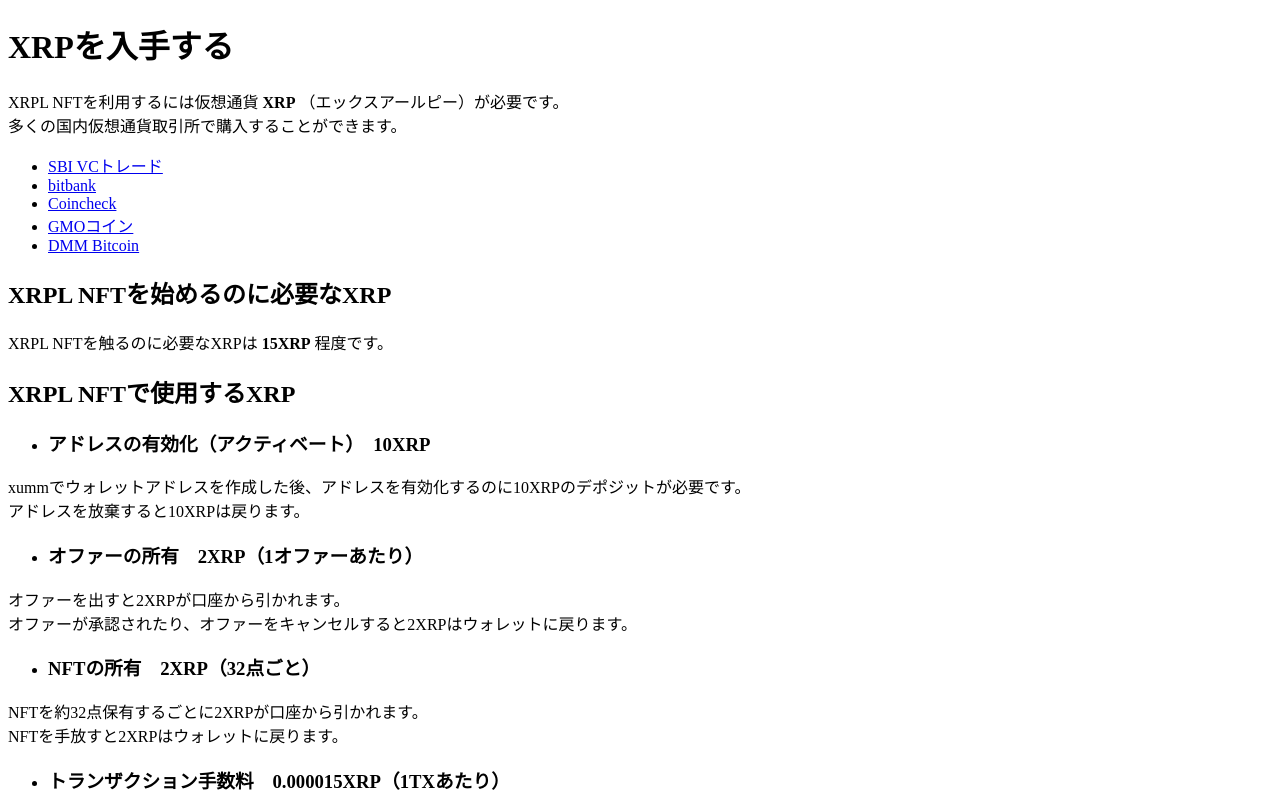
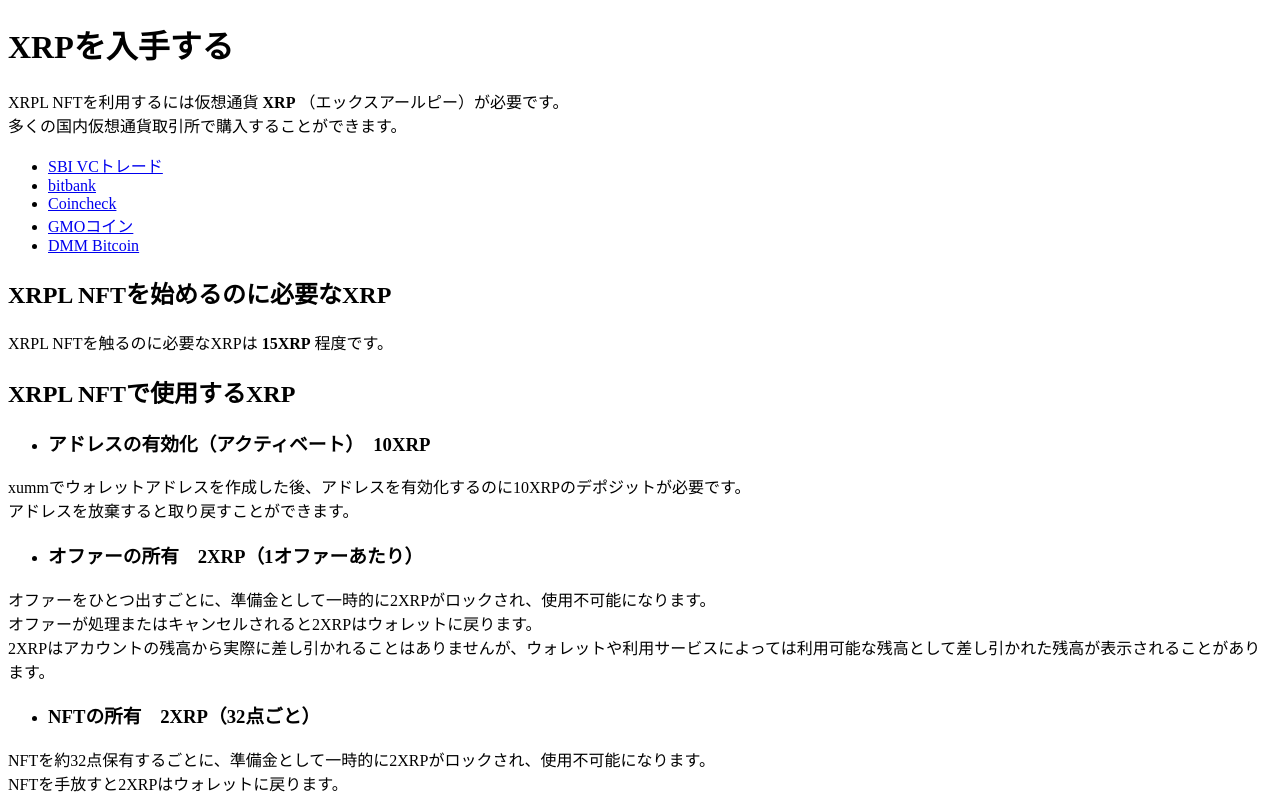
Before and after one commit to develoQ/xrpl-nft-docs, a Next.js app: page /02_how_to_start/01_prepare/01_get_xrp in a window 1280 px wide. Shown: the top 798 px of the page. Built offline with nearby package versions, Linux system fonts and the light colour scheme.

Commit message:
cianadix02 02
準備金の説明や表記ゆれの統一など

```diff
--- a/pages/02_how_to_start/01_prepare/01_get_xrp.mdx
+++ b/pages/02_how_to_start/01_prepare/01_get_xrp.mdx
@@ -21,15 +21,17 @@
 
 - ### アドレスの有効化（アクティベート）　10XRP
 xummでウォレットアドレスを作成した後、アドレスを有効化するのに10XRPのデポジットが必要です。
-アドレスを放棄すると10XRPは戻ります。
+アドレスを放棄すると取り戻すことができます。
 
 - ### オファーの所有　2XRP（1オファーあたり）
-オファーを出すと2XRPが口座から引かれます。
-オファーが承認されたり、オファーをキャンセルすると2XRPはウォレットに戻ります。
+オファーをひとつ出すごとに、準備金として一時的に2XRPがロックされ、使用不可能になります。
+オファーが処理またはキャンセルされると2XRPはウォレットに戻ります。
+2XRPはアカウントの残高から実際に差し引かれることはありませんが、ウォレットや利用サービスによっては利用可能な残高として差し引かれた残高が表示されることがあります。
 
 - ### NFTの所有　2XRP（32点ごと）
-NFTを約32点保有するごとに2XRPが口座から引かれます。
+NFTを約32点保有するごとに、準備金として一時的に2XRPがロックされ、使用不可能になります。
 NFTを手放すと2XRPはウォレットに戻ります。
+2XRPはアカウントの残高から実際に差し引かれることはありませんが、ウォレットや利用サービスによっては利用可能な残高として差し引かれた残高が表示されることがあります。
 
 - ### トランザクション手数料　0.000015XRP（1TXあたり）
 送金やMintにかかるガス代のようなもの。
--- a/pages/02_how_to_start/02_login.mdx
+++ b/pages/02_how_to_start/02_login.mdx
@@ -1,7 +1,7 @@
 # マーケットにログインする
 
 日本語にも対応している **[XRP easy NFT](https://xrpeasynft.com/)** と **[xrp.cafe](https://xrp.cafe/)** が簡単です。
-mint方法などもこの2つのマーケットを例に紹介しています。
+Mint方法などもこの2つのマーケットを例に紹介しています。
 
 - [XRP easy NFT](https://xrpeasynft.com/)
 - [xrp.cafe](https://xrp.cafe/)
@@ -13,7 +13,7 @@
 ### XRP easy NFT
 
 **手数料が無料** で **機能が厳選** された、シンプルなXRPL NFTマーケット。
-**１点もの** や **テスト** でmintしてみるのに便利です。
+**１点もの** や **テスト** でMintしてみるのに便利です。
 日本人XRPL開発者のきゅーさん [@tequ](https://twitter.com/_TeQu_) が開発されたサイトなので、安心して利用できます。
 
 - 日本語対応
--- a/pages/02_how_to_start/08_memo/02_memo_xrpcafe.mdx
+++ b/pages/02_how_to_start/08_memo/02_memo_xrpcafe.mdx
@@ -18,5 +18,5 @@
 
 <img className="solo" src="/manual_pic/08_02_pic02.png" alt="08_02_pic02" />
 
-XRPLではNFTを完全に焼却することができます。
-焼却の履歴は残ります。
+XRPLではNFTを完全にバーンすることができます。
+バーンの履歴は残ります。
```
Also changed, not shown: pages/02_how_to_start/05_buy/02_buy_at_xrpcafe.mdx (+5 -5 lines), 1 other file (tests, documents, lock files or other folders).
